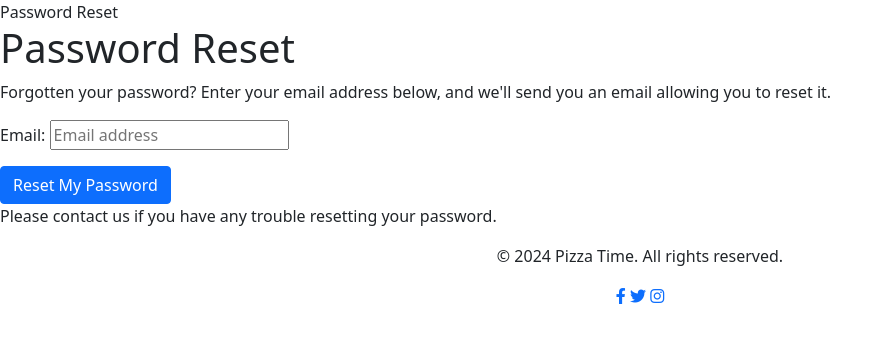
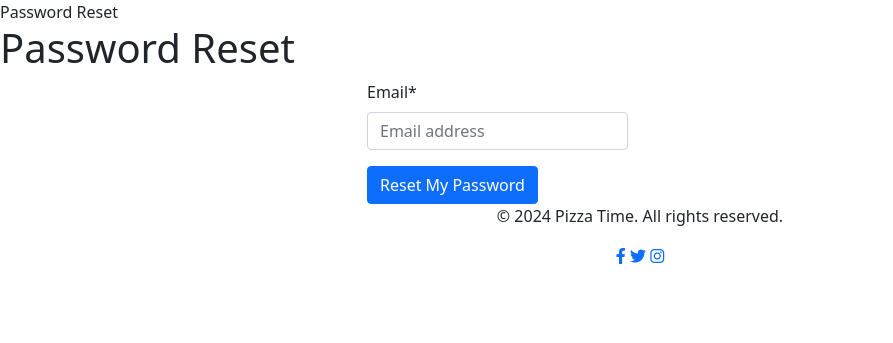
Before and after one commit to primarypigments/papas_pizza, a Django app: page /accounts/password/reset/ in a window 1280 px wide. Shown: the part 66-409 px from the top of the page, without its empty margins (0-893 px from the left). Run offline with Django 4.2, Linux system fonts and the light colour scheme; some libraries are stand-ins or nearby versions.

Commit message:
Implement crispy forms, password reset form in centered column layout.

```diff
--- a/templates/account/password_reset.html
+++ b/templates/account/password_reset.html
@@ -1,9 +1,10 @@
 {% extends "base.html" %}
 {% load static %}
-{% block content %}
-
 {% load i18n %}
 {% load account %}
+{% load crispy_forms_tags %}
+
+{% block content %}
 
 {% block head_title %}{% trans "Password Reset" %}{% endblock head_title %}
 
@@ -12,13 +13,20 @@
 {% include "account/snippets/already_logged_in.html" %}
 {% endif %}
 
-<p>{% trans "Forgotten your password? Enter your email address below, and we'll send you an email allowing you to reset it." %}</p>
+<div class="container">
+    <div class="row">
+        <div class="col-md-3 offset-md-3">
+            <form method="POST" action="{% url 'account_reset_password' %}" class="password_reset">
+                {% csrf_token %}
+                {% crispy form %}
+                <div class="form-group row">
+                    <div class="col-sm-12">
+                        <button class="btn btn-primary btn-block" type="submit" name="action">{% trans 'Reset My Password' %}</button>
+                    </div>
+                </div>
+            </form>
+        </div>
+    </div>
+</div>
 
-<form method="POST" action="{% url 'account_reset_password' %}" class="password_reset">
-    {% csrf_token %}
-    {{ form.as_p }}
-    <button class="btn btn-primary btn-block" type="submit" name="action">{% trans 'Reset My Password' %}</button>
-</form>
-
-<p>{% blocktrans %}Please contact us if you have any trouble resetting your password.{% endblocktrans %}</p>
 {% endblock content %}
```
